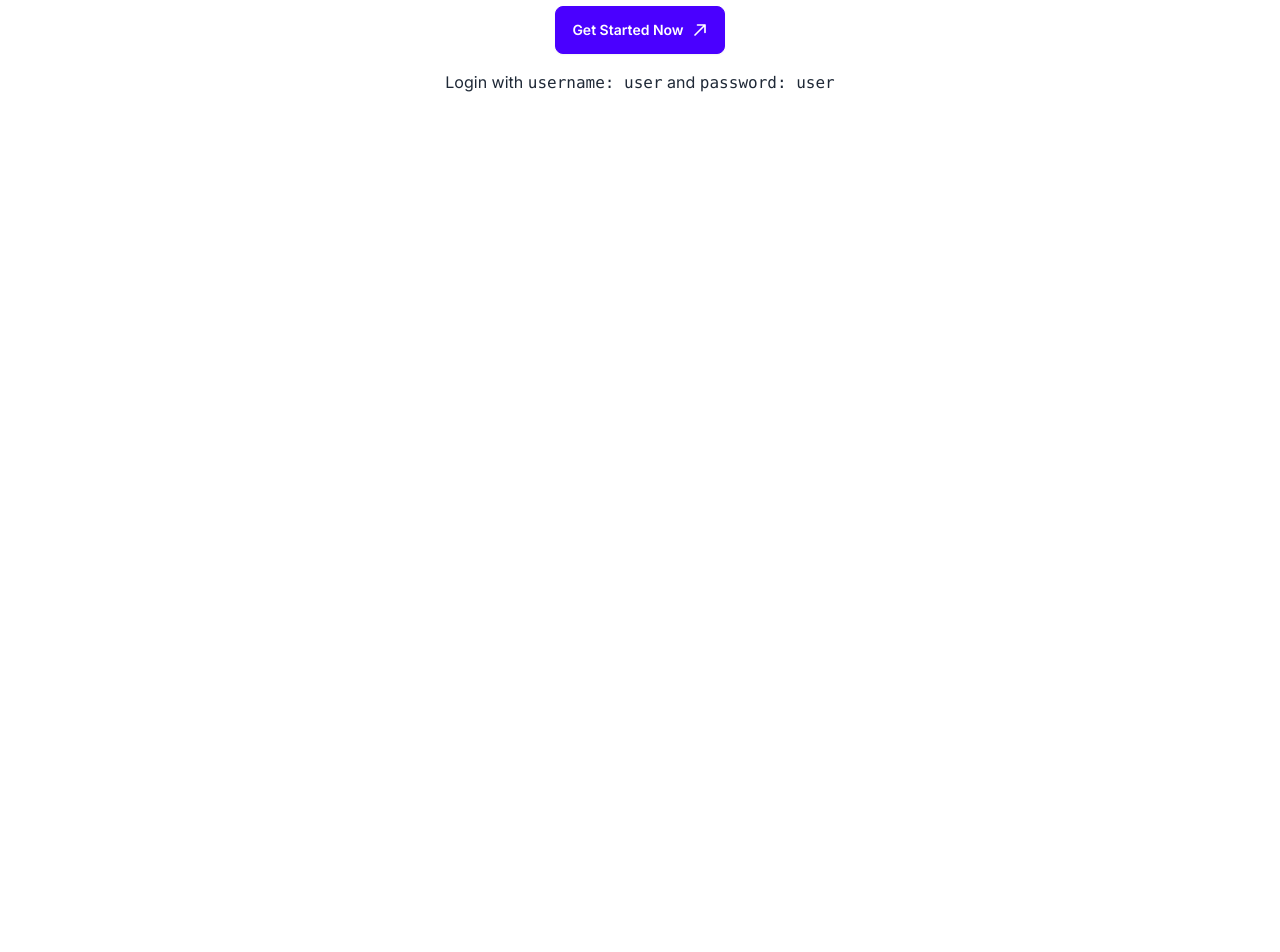
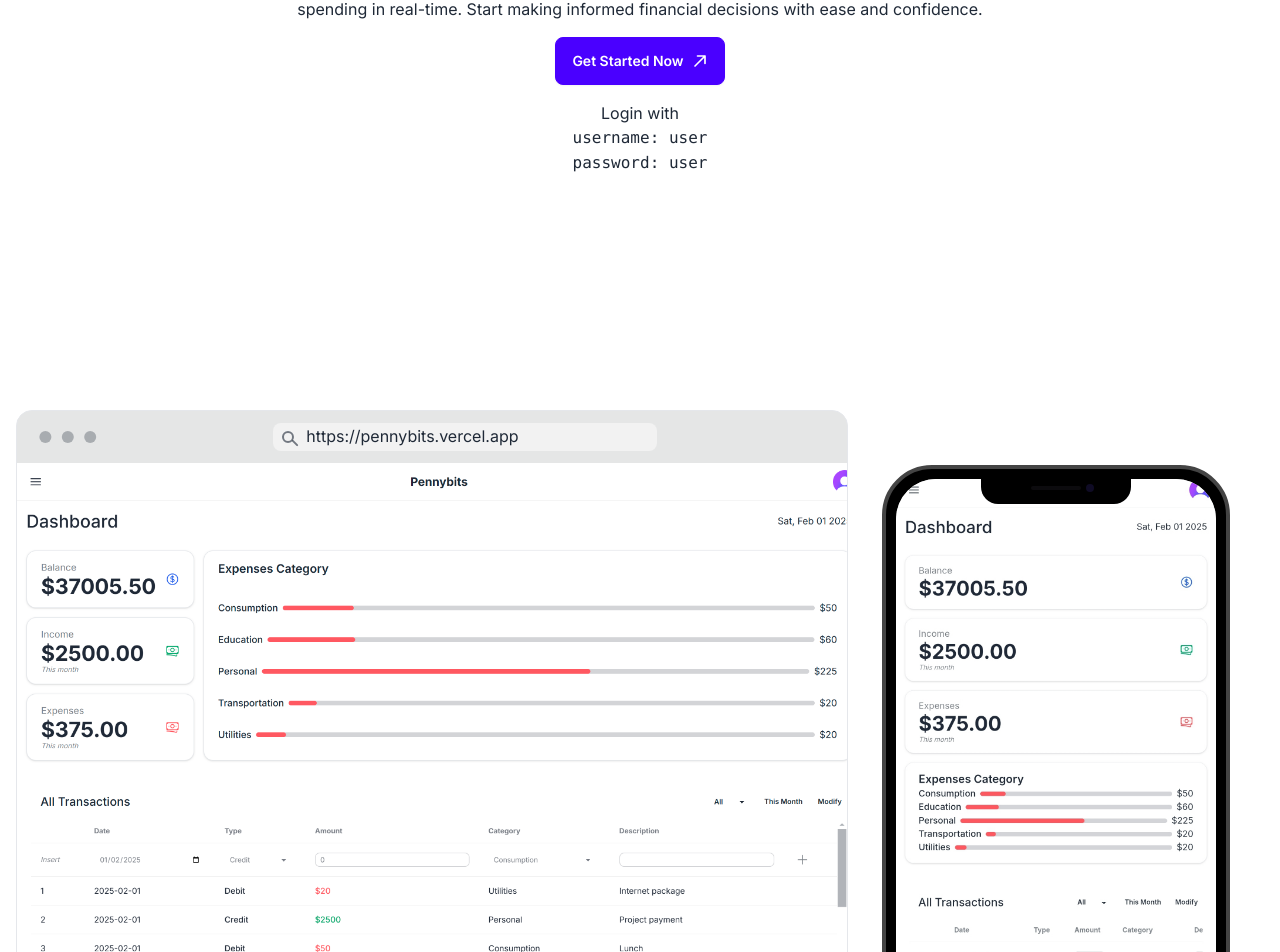
Before and after one commit to JSNDWRD/pennybits, a Next.js app: page / in a window 1280 px wide. Shown: the part 486-1438 px from the top of the page. Before the commit the page ends 800 px from the top, so only its background shows below. Built offline with nearby package versions, Linux system fonts and the light colour scheme; no server answers.

Commit message:
Landing page new section

```diff
--- a/app/components/LandingPage.tsx
+++ b/app/components/LandingPage.tsx
@@ -1,9 +1,12 @@
 import { SignInButton } from "@clerk/nextjs";
+import Image from "next/image";
+import preview from "@/public/preview.png";
+import previewMobile from "@/public/preview-mobile.jpg";
 
 function LandingPage() {
   return (
-    <div className="flex h-[90dvh] flex-col justify-center gap-4 bg-base-100 p-4 backdrop-blur-sm">
-      <div className="mx-auto flex flex-col items-center justify-center gap-4 lg:w-2/3">
+    <div className="flex min-h-[90dvh] flex-col justify-center gap-4 bg-base-100 p-4 backdrop-blur-sm">
+      <div className="mx-auto flex h-screen flex-col items-center justify-center gap-4 lg:w-2/3">
         <h1 className="text-center text-7xl font-bold">
           Manage Your <span className="text-primary">Finances</span> Now.
         </h1>
@@ -32,9 +35,29 @@
             </span>
           </button>
         </SignInButton>
-        <span>
-          Login with <code>username: user</code> and <code>password: user</code>
+        <span className="text-center">
+          Login with
+          <br /> <code>username: user</code>
+          <br /> <code>password: user</code>
         </span>
+      </div>
+      <div className="grid md:grid-cols-3">
+        <div className="mockup-browser h-fit border bg-base-300 md:col-span-2">
+          <div className="mockup-browser-toolbar">
+            <div className="input">https://pennybits.vercel.app</div>
+          </div>
+          <div className="flex justify-center bg-base-200">
+            <Image src={preview} alt="Browser Mockup" />
+          </div>
+        </div>
+        <div className="mockup-phone my-auto h-fit max-md:hidden">
+          <div className="camera"></div>
+          <div className="display">
+            <div className="artboard artboard-demo phone-1">
+              <Image src={previewMobile} alt="Mobile Mockup" />
+            </div>
+          </div>
+        </div>
       </div>
     </div>
   );
```
Also changed, not shown: public/preview-mobile.jpg (added), public/preview.png.
